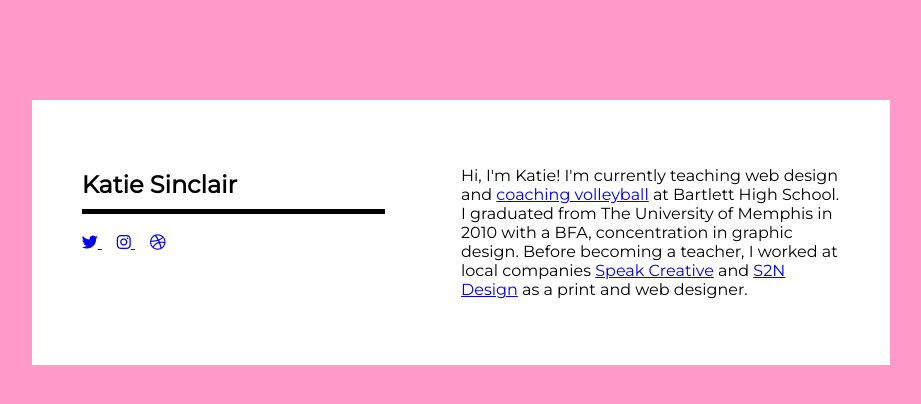
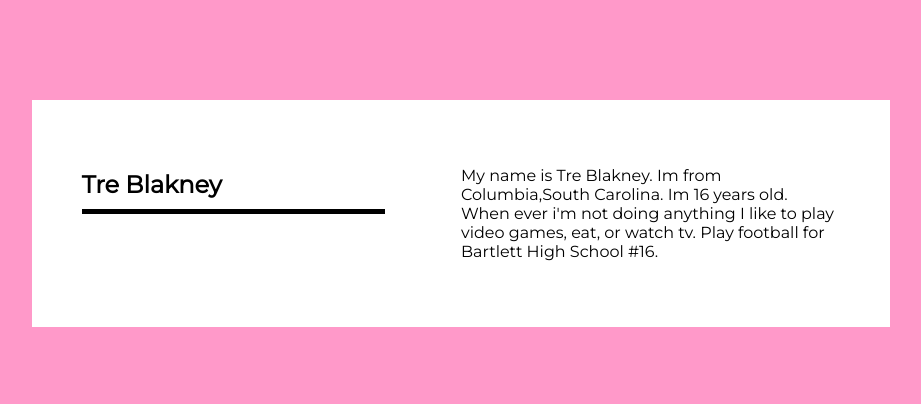
Before and after one commit to TMBlake16/TMBlake16.github.io, a plain HTML site: page index.html in a window 1280 px wide. Shown: the whole page, without its empty margins (179-1100 px from the left). Drawn offline with Linux system fonts and the light colour scheme.

Commit message:
Update index.html

```diff
--- a/index.html
+++ b/index.html
@@ -1,7 +1,7 @@
 <!DOCTYPE html>
 <html>
 	<head>
-		<title>Katie Sinclair</title>
+		<title>Tre Blakney</title>
 		<meta name="viewport" content="width=device-width, initial-scale=1">
 		<script src="https://use.fontawesome.com/a5075c1dbc.js"></script>
 
@@ -13,27 +13,10 @@
 	<body>
 		<section id="about-me-wrap">
 			<div id="profile-wrap">
-				<h1>Katie Sinclair</h1>
-				<ul class="profile-social-links">
-					<li>
-						<a href="http://www.twitter.com/sinclairkate" target="_blank" title="Twitter">
-							<i class="fa fa-twitter" aria-hidden="true"></i>
-						</a>
-					</li>
-					<li>
-						<a href="http://www.instagram.com/sinclairkate" target="_blank" title="Instagram">
-							<i class="fa fa-instagram" aria-hidden="true"></i>
-						</a>
-					</li>
-					<li>
-						<a href="http://www.dribbble.com/sinclairkate" target="_blank" title="Dribbble">
-							<i class="fa fa-dribbble" aria-hidden="true"></i>
-						</a>
-					</li>
-				</ul>
+				<h1>Tre Blakney</h1>
 			</div>
 			<div id="bio-wrap">
-				<p>Hi, I'm Katie! I'm currently teaching web design and <a href="http://www.bartlettvolleyball.com" target="_blank" title="Bartlett Volleyball">coaching volleyball</a> at Bartlett High School. I graduated from The University of Memphis in 2010 with a BFA, concentration in graphic design. Before becoming a teacher, I worked at local companies <a href="http://www.madebyspeak.com" target="_blank" title="Speak Creative">Speak Creative</a> and <a href="http://www.s2ndesign.com" target="_blank" title="S2N Design">S2N Design</a> as a print and web designer.</p>
+				<p>My name is Tre Blakney. Im from Columbia,South Carolina. Im 16 years old. When ever i'm not doing anything I like to play video games, eat, or watch tv. Play football for Bartlett High School #16.</p>
 			</div>
 			<div class="clear"></div>
 		</section>
```
